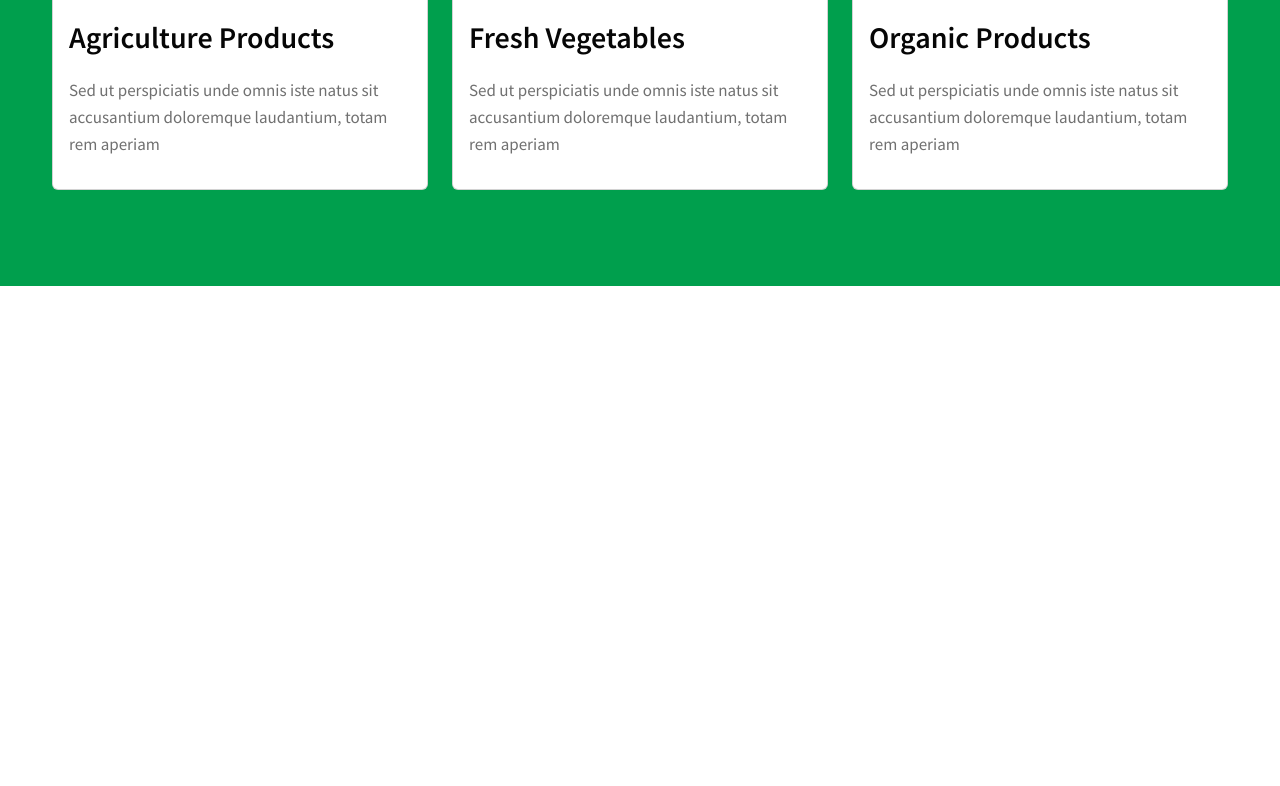
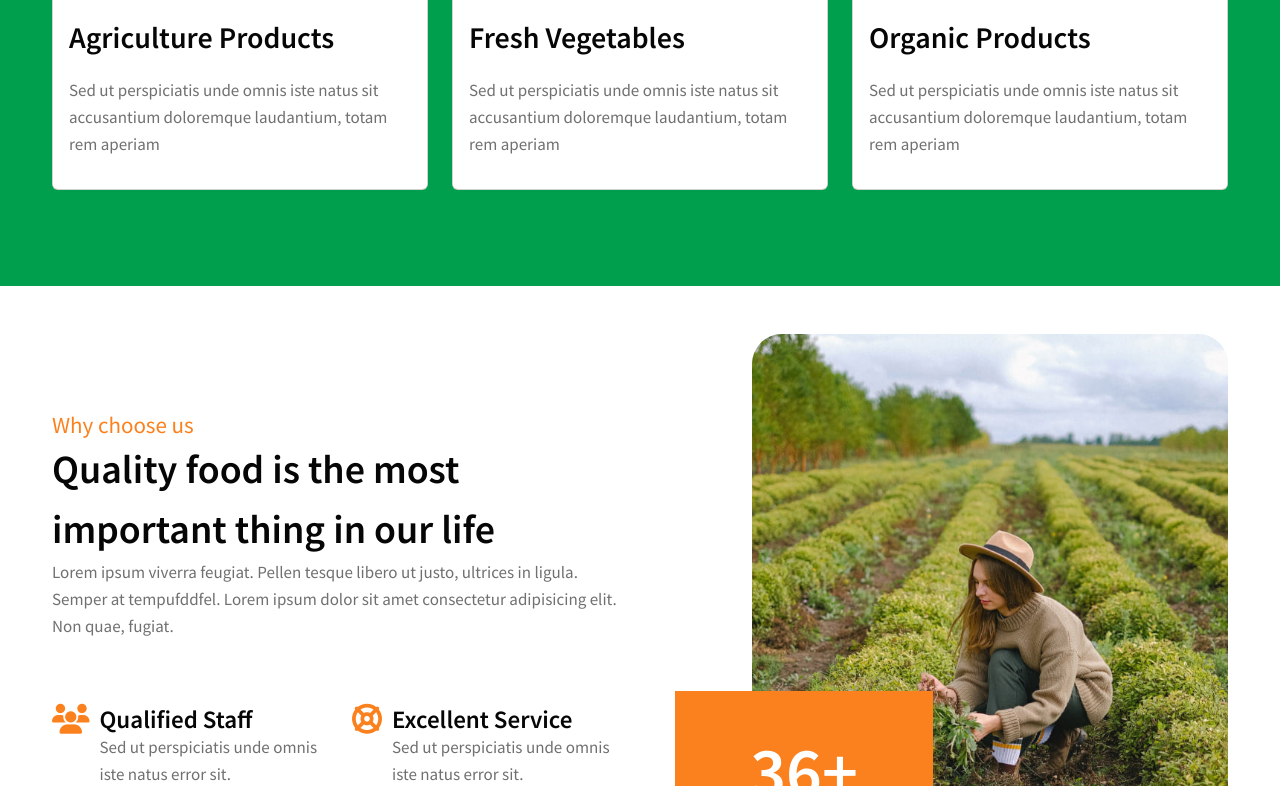
Before and after one commit to nmcuong2012/Capstone_FarmStead, a plain HTML site: page home.html in a window 1280 px wide. Shown: the part 2014-2800 px from the top of the page. Before the commit the page ends 2300 px from the top, so only its background shows below. Drawn offline with nearby package versions, Linux system fonts and the light colour scheme; a web font is replaced by a local one.

Commit message:
done exp

```diff
--- a/css/home.css
+++ b/css/home.css
@@ -162,6 +162,7 @@ nav ul li {
     font-size: 50px;
     line-height: 60px;
     font-weight: bold;
+    color: var(--heading-color);
 }
 .banner_text {
     font-size: 20px;
@@ -387,12 +388,12 @@ nav ul li {
     z-index: 99;
 }
 
-.left_title h5{
+.services_left_title h5{
     font-size: 22px;
     font-weight: 600;
     color: #fff;
 }
-.left_title h3{
+.services_left_title h3{
     font-size: 45px;
     font-weight: 600;
     line-height: 55px;
@@ -443,6 +444,50 @@ nav ul li {
 .card-body .card-text{
     color: var(--font-color);
     margin: 15px 0;
+}
+/* experience */
+.exp_title h3{
+    font-size: 40px;
+    color: var(--heading-color);
+    font-weight: 600;
+    line-height: 60px;
+}
+.exp_right img{
+    border-radius:var(--border-radius);
+
+}
+.title_bot i{
+    font-size: 30px;
+    color: var(--primary-color);
+    margin-right: 10px;
+}
+.title_bot h4{
+    font-size: 25px;
+    color: var(--heading-color);
+    font-weight: 600;
+}
+.exp_box{
+    position: absolute;
+    bottom: 35px;
+    left: -65px;
+    text-align: center;
+    background: var(--primary-color);
+    padding: 40px;
+    border-bottom-right-radius: 100px;
+}
+.exp_box h1{
+    font-size: 70px;
+    line-height: 80px;
+    color: #fff;
+    font-weight: 600;
+
+}
+.exp_box p{
+    color: #fff;
+    font-size: 18px;
+    text-transform: uppercase;
+    font-weight: 600;
+    letter-spacing: .2px;
 }
 /* root */
 :root {
--- a/home.html
+++ b/home.html
@@ -155,6 +155,7 @@
       </div>
     </div>
   </section>
+  <!-- discover -->
   <section class="discover py-5">
     <div class="container">
       <div class="row d-flex align-items-center">
@@ -213,11 +214,12 @@
       </div>
     </div>
   </section>
+  <!-- services -->
   <section class="services py-5">
     <div class="container">
       <div class="services_title position-relative py-5">
         <div class="row align-items-center">
-          <div class="col-lg-6 left_title">
+          <div class="col-lg-6 services_left_title">
             <h5>What we do</h5>
             <h3>Why Choose Our Fresh Organic Foods</h3>
           </div>
@@ -279,6 +281,58 @@
       </div>
     </div>
   </section>
+  <section class="exp py-5">
+    <div class="container">
+      <div class="row d-flex align-items-center">
+        <div class="exp_left col-lg-6 align-items-center">
+          <div class="row">
+            <div class="exp_title">
+              <h5 class="small_title">Why choose us</h5>
+              <h3>Quality food is the most important thing in our life</h3>
+              <p class="exp_text">
+                Lorem ipsum viverra feugiat. Pellen tesque libero ut justo, ultrices in ligula. Semper at tempufddfel. Lorem ipsum dolor sit amet consectetur adipisicing elit. Non quae, fugiat.
+              </p>
+            </div>
+          </div>
+          <div class="row title_bot py-5">
+            <div class="col-lg-6 col-md-6 d-flex">
+              <span>
+                <i class="fa-solid fa-users"></i>
+              </span>
+              <div class="title_detail">
+                <h4>Qualified Staff</h4>
+                <p class="exp_text">
+                  Sed ut perspiciatis unde omnis iste natus error sit.
+                </p>
+              </div>
+            </div>
+            <div class="col-lg-6 col-md-6 d-flex">
+              <span>
+                <i class="fa-solid fa-life-ring"></i>
+              </span>
+              <div class="title_detail">
+                <h4>Excellent Service</h4>
+                <p class="exp_text">
+                  Sed ut perspiciatis unde omnis iste natus error sit.
+                </p>
+              </div>
+            </div>
+          </div>
+        </div>
+        <div class="exp_right col-lg-5 position-relative offset-lg-1">
+            <img src="./img/image.jpg" class="img-fluid">
+          <div class="exp_box">
+            <h1>
+              36+
+            </h1>
+            <p>
+              YEARS OF EXPERIENCE
+            </p>
+          </div>
+        </div>
+      </div>
+    </div>
+  </section>
   <footer>
     <!-- place footer here -->
   </footer>
```
